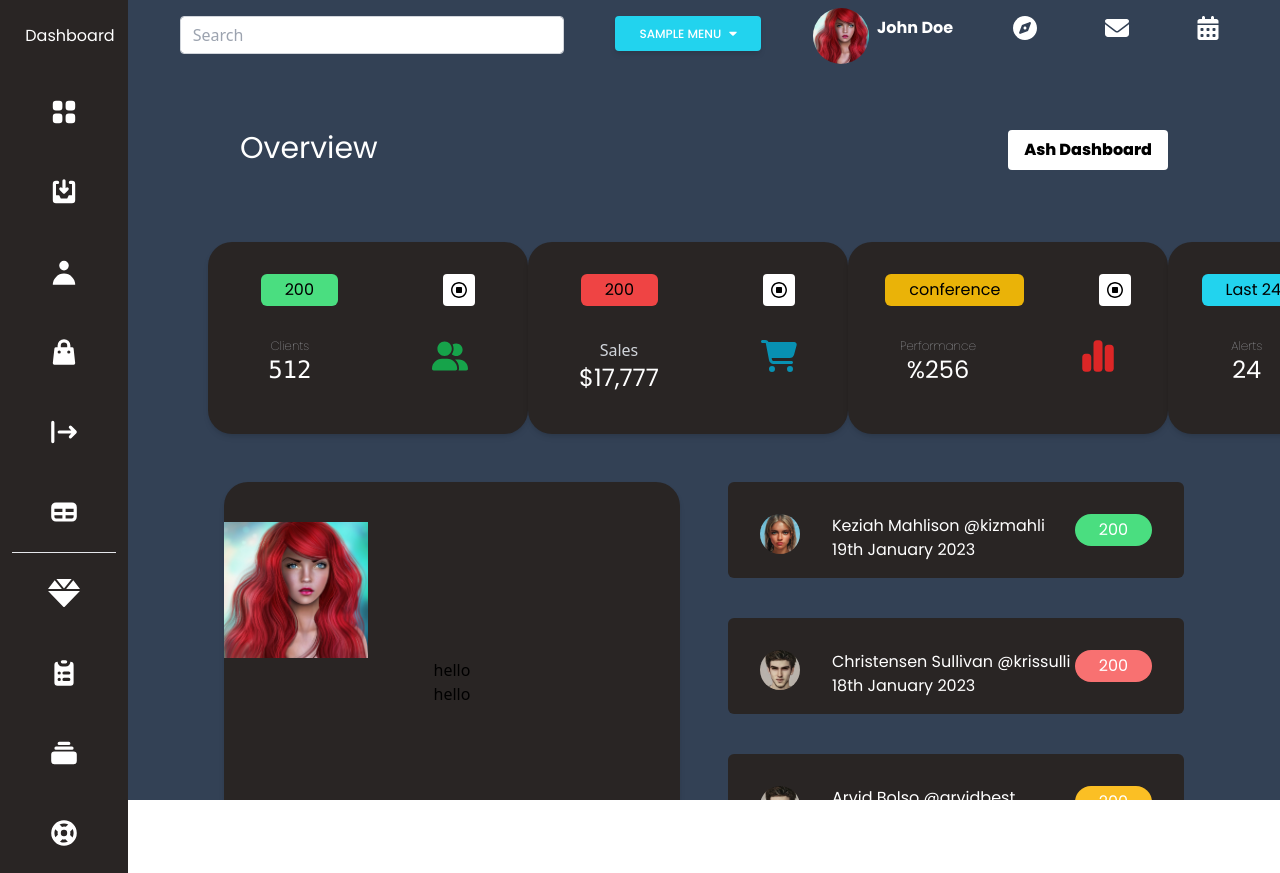
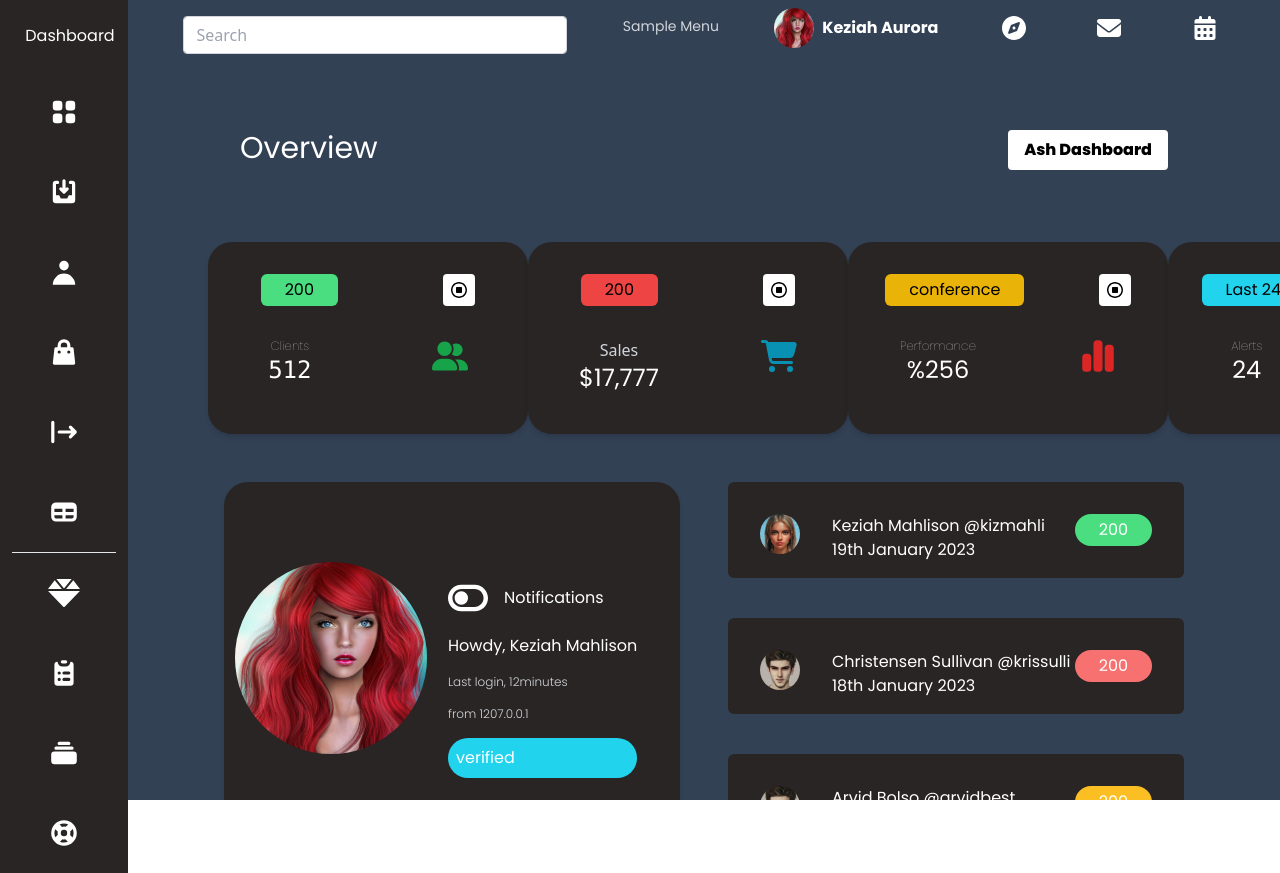
Before and after one commit to Obaayaa-1988/nuxt-tailwind-admin-dashboard, a Nuxt app: page /home in a window 1280 px wide. Built offline with nearby package versions, Linux system fonts and the light colour scheme.

Commit message:
other details to main card flex

```diff
--- a/pages/Home.vue
+++ b/pages/Home.vue
@@ -16,115 +16,16 @@
 
 
             <!-----------------beginning of dropdown menu-------------->
+            <div class="font-body text-sm text-gray-300 pt-4"> <h1>Sample Menu</h1></div>
 
-                <div class="flex justify-center">
-                    <div>
-                        <div class="dropdown relative pt-4">
-                            <button class="
-                          dropdown-toggle
-                          px-6
-                          py-2.5
-                          bg-cyan-400
-                          text-white
-                          font-medium
-                          font-body
-                          text-xs
-                          leading-tight
-                          uppercase
-                          rounded
-                          shadow-md
-                          hover:bg-blue-700 hover:shadow-lg
-                          focus:bg-blue-700 focus:shadow-lg focus:outline-none focus:ring-0
-                          active:bg-blue-800 active:shadow-lg active:text-white
-                          transition
-                          duration-150
-                          ease-in-out
-                          flex
-                          items-center
-                          whitespace-nowrap
-                        " type="button" id="dropdownMenuButton1h" data-bs-toggle="dropdown" aria-expanded="false" >
-                            Sample Menu
-                                <svg aria-hidden="true" focusable="false" data-prefix="fas" data-icon="caret-down" class="w-2 ml-2"
-                                    role="img" xmlns="http://www.w3.org/2000/svg" viewBox="0 0 320 512">
-                                    <path fill="currentColor"
-                                        d="M31.3 192h257.3c17.8 0 26.7 21.5 14.1 34.1L174.1 354.8c-7.8 7.8-20.5 7.8-28.3 0L17.2 226.1C4.6 213.5 13.5 192 31.3 192z">
-                                    </path>
-                                </svg>
-                            </button>
-                            <ul class="
-                          dropdown-menu
-                          min-w-max
-                          absolute
-                          hidden
-                          bg-white
-                          text-base
-                          z-50
-                          float-left
-                          py-2
-                          list-none
-                          text-left
-                          rounded-lg
-                          shadow-lg
-                          mt-1
-                          hidden
-                          m-0
-                          bg-clip-padding
-                          border-none
-                        " aria-labelledby="dropdownMenuButton1h">
-                                <h6 class="
-                            text-gray-500
-                            font-semibold
-                            text-sm
-                            py-2
-                            px-4
-                            block
-                            w-full
-                            whitespace-nowrap
-                            bg-transparent
-                          ">
-                                    Sample Menu
-                                </h6>
-                                <li>
-                                    <a class="
-                              dropdown-item
-                              text-sm
-                              py-2
-                              px-4
-                              font-normal
-                              block
-                              w-full
-                              whitespace-nowrap
-                              bg-transparent
-                              text-gray-700
-                              hover:bg-gray-100
-                            " href="#">Action</a>
-                                </li>
-                                <li>
-                                    <a class="
-                              dropdown-item
-                              text-sm
-                              py-2
-                              px-4
-                              font-normal
-                              block
-                              w-full
-                              whitespace-nowrap
-                              bg-transparent
-                              text-gray-700
-                              hover:bg-gray-100
-                            " href="#">Another action</a>
-                                </li>
-                            </ul>
-                        </div>
-                    </div>
-                </div>
+
 
             <!--------------------------end of dropdow menu-------------->
 
             <!--------------------------start of user profile svg icon-------------->
             <div class="flex justify-between">
-                <div><img src="images/User.jpg" alt="PanCake" class="w-14 h-14 object-cover rounded-full mt-2" /> </div>
-                <div class="pt-4 text-white font-body font-bold ml-2"> John Doe</div>
+                <div><img src="images/User.jpg" alt="PanCake" class="w-10 h-10 object-cover rounded-full mt-2" /> </div>
+                <div class="pt-4 text-white font-body font-bold ml-2"> Keziah Aurora</div>
             </div>
 
             <!--------------------------end of user profile svg icon -------------->
@@ -365,20 +266,38 @@
         <!--------------------------------------start--of main cards------------------->
 
         <section class="px-24 py-6">
-            <div class="flex justify-between gap-12">
+            <div class="flex justify-evenly gap-12">
 
-                <div class="bg-stone-800  w-2/4 h-96  rounded-3xl overflow-hidden shadow-md relative  cursor-pointer py-8 text-center">
+                <div class="bg-stone-800 w-2/4 h-96  rounded-3xl overflow-hidden shadow-md relati  py-8">
+                    <div class="flex justify-around mb-4">
 
-                    <div>
-                        <img src="images/User.jpg" alt="PanCake" class="w-36 h-36 object-cover
-                         pt-2" />
+
+                        <div class="py-12 ">
+                            <img src="images/User.jpg" alt="PanCake" class="w-48 h-48 object-cover rounded-full" />
+
+                        </div>
+
+
+
+                        <div class="font-body py-12 mr-8 ">
+                            <div class="flex pt-4">
+                                <span><svg xmlns="http://www.w3.org/2000/svg"
+                                    viewBox="0 0 576 512" class="w-10 h-10 fill-white"><!--! Font Awesome Pro 6.2.1 by @fontawesome - https://fontawesome.com License - https://fontawesome.com/license (Commercial License) Copyright 2022 Fonticons, Inc. -->
+                                    <path
+                                        d="M384 128c70.7 0 128 57.3 128 128s-57.3 128-128 128H192c-70.7 0-128-57.3-128-128s57.3-128 128-128H384zM576 256c0-106-86-192-192-192H192C86 64 0 150 0 256S86 448 192 448H384c106 0 192-86 192-192zM192 352c53 0 96-43 96-96s-43-96-96-96s-96 43-96 96s43 96 96 96z" />
+                                </svg></span>
+                                <p class="mt-2 ml-4 text-white "> Notifications</p>
+
+                            </div>
+                            <div class="py-4 text-white"><p>Howdy, Keziah Mahlison</p></div>
+                            <div><p class="text-gray-300 text-xs font-light pb-4">Last login, 12minutes </p></div>
+                            <div><p class="text-gray-300 text-xs font-light pb-4">from 1207.0.0.1</p></div>
+                            <div><p class="bg-cyan-400 text-white px-2 py-2 rounded-3xl font-body">verified</p></div>
+
+                        </div>
 
                     </div>
 
-                    <div>
-                        <h1>hello</h1>
-                        <h1>hello</h1>
-                    </div>
 
 
 
```
